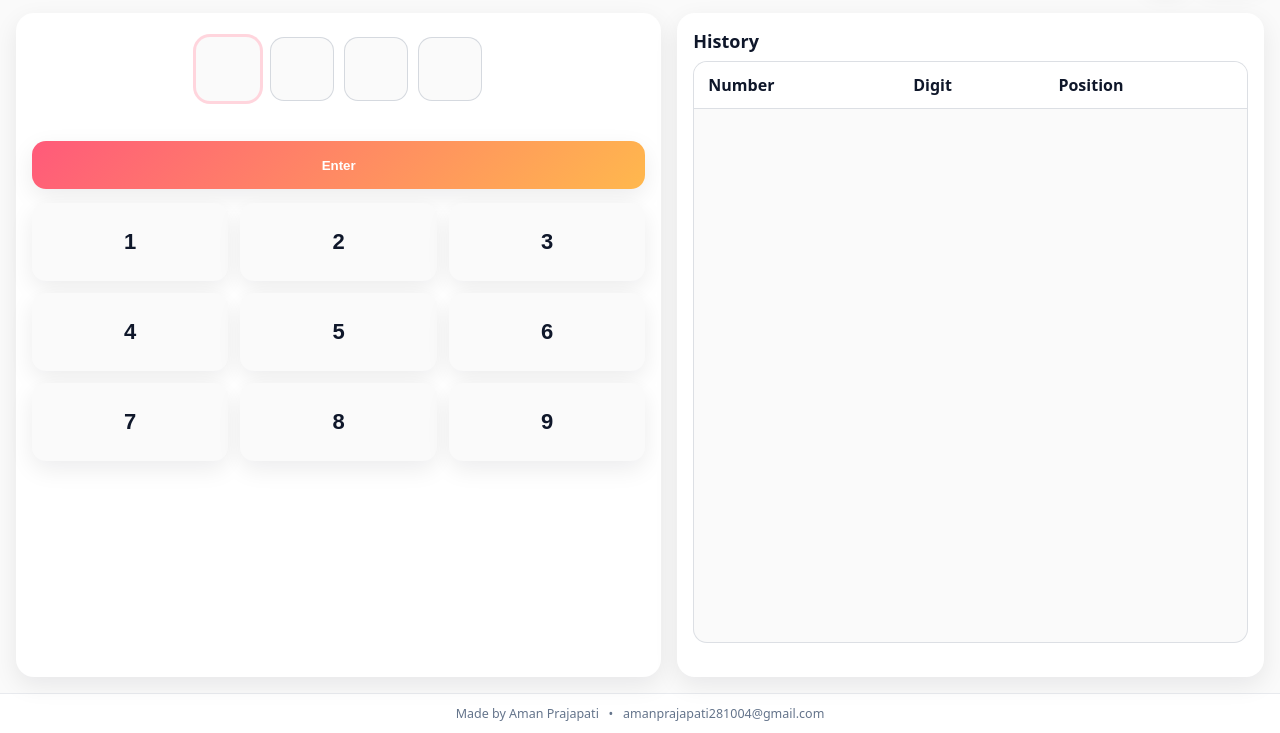
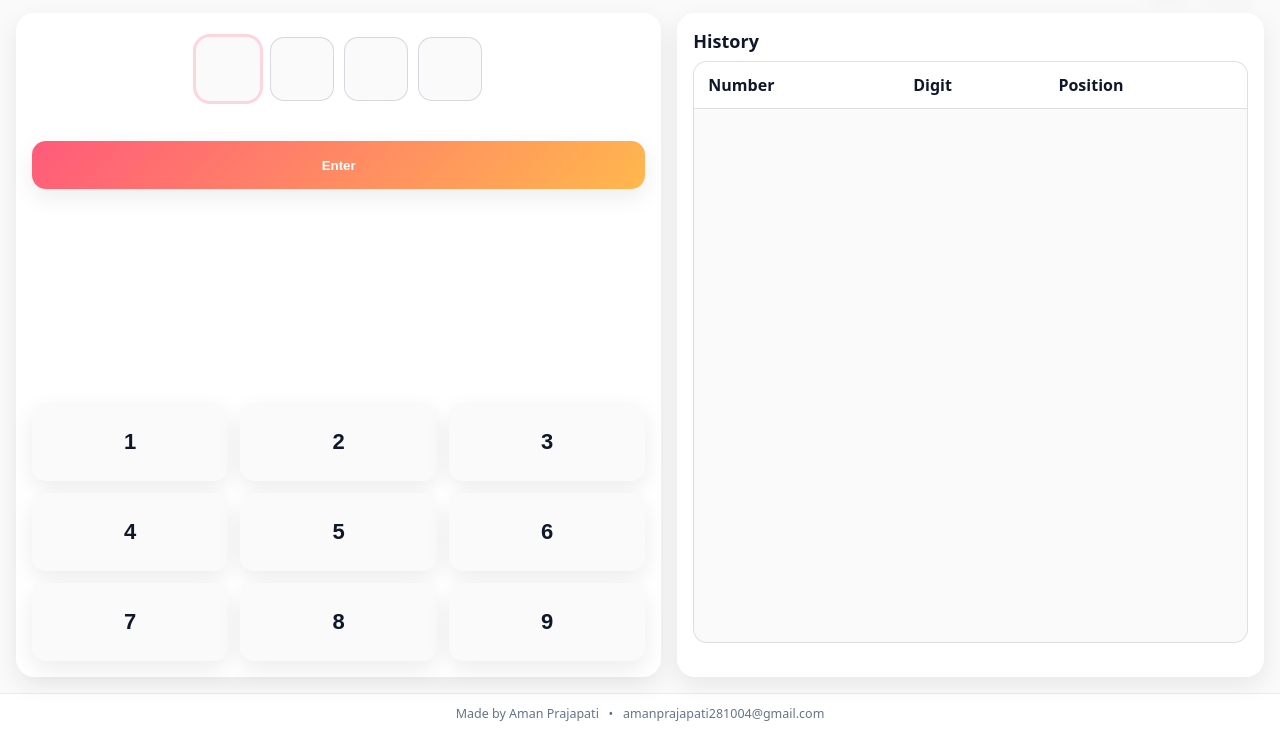
Before and after one commit to AmanGit28/Formula4, a plain HTML site: page index.html in a window 1280 px wide. Shown: the part 67-800 px from the top of the page. Drawn offline with Linux system fonts and the light colour scheme.

Commit message:
Deployment of index page try1

```diff
--- a/frontend/style.css
+++ b/style.css
@@ -101,6 +101,7 @@ body {
   border-radius: 18px;
   box-shadow: var(--shadow);
   padding: 16px;
+
 }
 
 /* Interaction panel */
@@ -130,12 +131,21 @@ body {
   box-shadow: var(--shadow);
 }
 
+.panel.interact {
+  display: flex;
+  flex-direction: column;
+  height: 100%; /* or give a fixed height if needed */
+}
+
+
+
+
 /* Keypad (hidden on small screens) */
 .keypad {
   display: grid;
   grid-template-columns: repeat(3, 1fr);
   gap: 12px;
-  margin-top: 14px;
+  margin-top: auto;
 }
 .key {
   height: 78px; border-radius: 14px; border: none; cursor: pointer; font-weight: 800;
```
Also changed, not shown: index.html (renamed from frontend/index.html), script.js (renamed from frontend/script.js).
